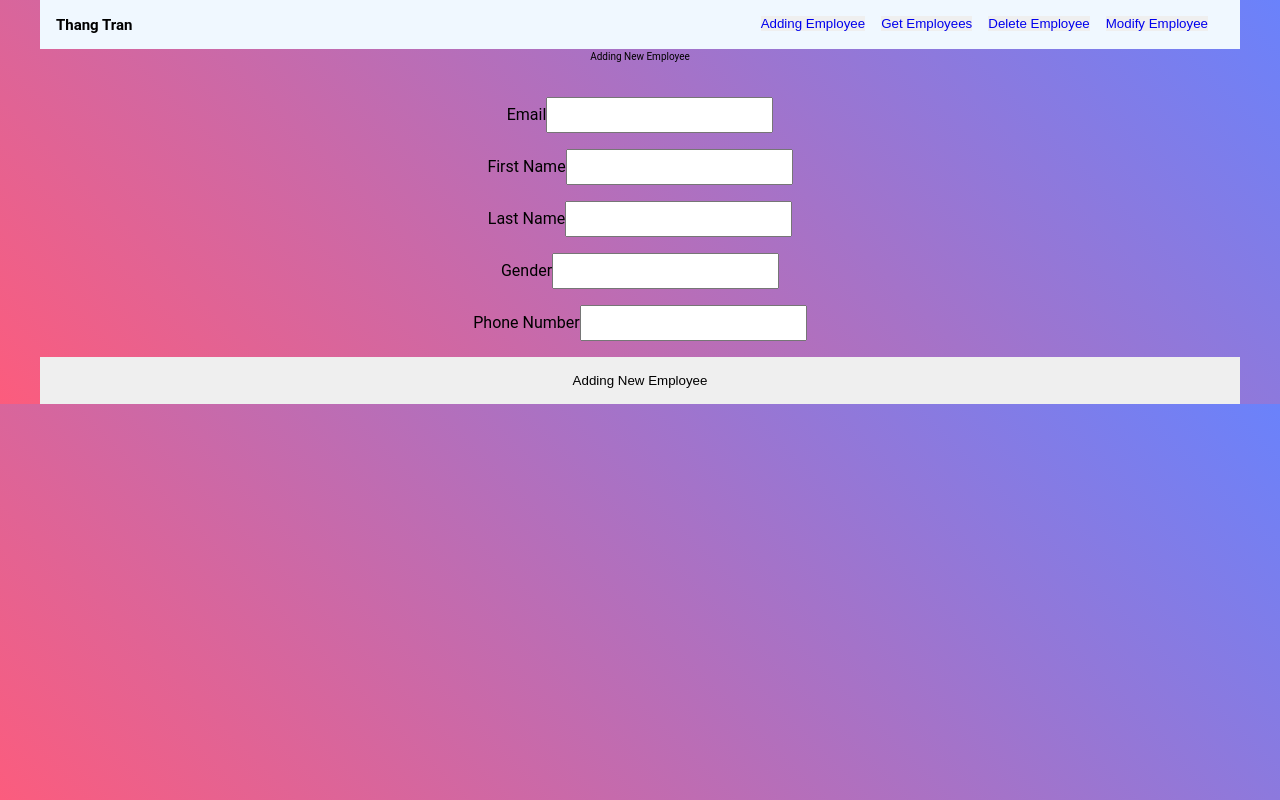
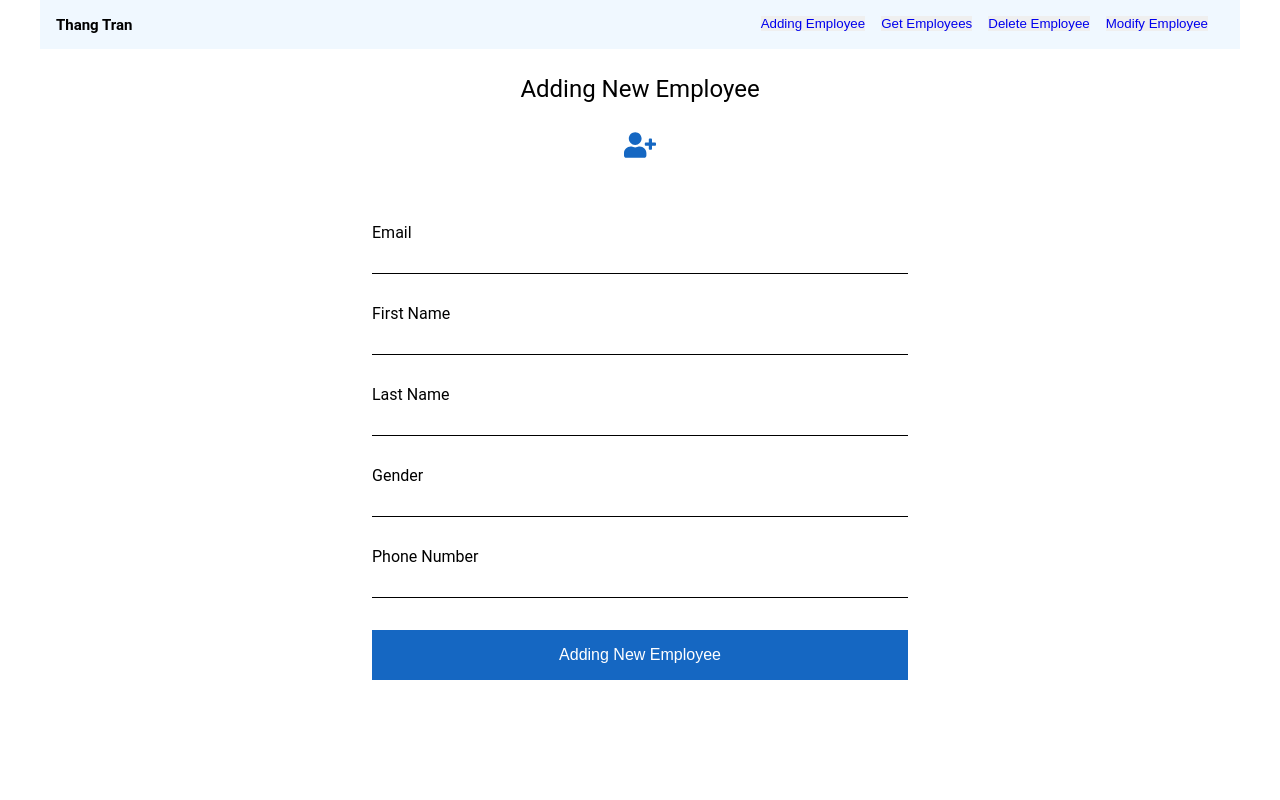
Before and after one commit to steventran1983/front-end-springboot, a React (Create React App) app: page / in a window 1280 px wide. Built offline with nearby package versions, Linux system fonts and the light colour scheme.

Commit message:
complete code

```diff
--- a/package.json
+++ b/package.json
@@ -10,6 +10,7 @@
     "react": "^18.2.0",
     "react-dom": "^18.2.0",
     "react-hot-toast": "^2.4.0",
+    "react-icons": "^4.6.0",
     "react-router-dom": "^6.4.3",
     "react-scripts": "5.0.1",
     "web-vitals": "^2.1.4"
--- a/src/component/addEmployee/AddEmployee.js
+++ b/src/component/addEmployee/AddEmployee.js
@@ -2,6 +2,8 @@ import React, {useRef} from "react";
 import axios from "axios";
 import toast from "react-hot-toast";
 import "./addEmployee.css";
+import {FaUserPlus} from 'react-icons/fa';
+
 
 const AddEmployee = () => {
   const emailRef = useRef(null)
@@ -37,31 +39,36 @@ const AddEmployee = () => {
 
   };
   return (
-    <section className="addemployee-container grid">
-      <div className="add-title">
-        <p>Adding New Employee</p>
+    <section className="addemployee grid">
+      <div className="addemp-container">
+        <div className="add-title">
+          <p>Adding New Employee</p>
+            <div className="avatar">
+              <FaUserPlus/>
+          </div>
+        </div>
         <form onSubmit={handleSubmit} className="adding-form submit">
           <label className="label">
             Email
-            <input className="input" name="empEmail" type="email" ref={emailRef} />
+            <input className="input-form-add" name="empEmail" type="email" ref={emailRef} />
           </label>
           <label className="label">
             First Name
-            <input className="input" name="empFirstName" type="text" />
+            <input className="input-form-add" name="empFirstName" type="text" />
           </label>
 
           <label className="label">
             Last Name
-            <input className="input" name="empLastName" type="text" />
+            <input className="input-form-add" name="empLastName" type="text" />
           </label>
 
           <label className="label">
             Gender
-            <input className="input" name="empGender" type="text" />
+            <input className="input-form-add" name="empGender" type="text" />
           </label>
           <label className="label">
             Phone Number
-            <input className="input" name="empPhoneNumber" type="text" />
+            <input className="input-form-add" name="empPhoneNumber" type="text" />
           </label>
 
           <button type="submit" className="submit-button">
--- a/src/component/addEmployee/addEmployee.css
+++ b/src/component/addEmployee/addEmployee.css
@@ -1,21 +1,59 @@
-.submit {
+.addemployee{
+  display: flex;
+  justify-content: center;
+
+}
+.addemp-container{
   display: flex;
   flex-direction: column;
-  row-gap: 1.6rem;
+  justify-content: center;
+  width: 600px;
+  /*background: #61dafb;*/
+}
+
+.adding-form {
+  display: flex;
+  align-items: center;
+  justify-content: center;
+  flex-direction: column;
+  row-gap: 3.2rem;
   padding-top: 3.2rem;
   font-size: 1.6rem;
 }
 
-.input{
+
+.label{
+  width: 100%;
+  text-align: left;
+}
+.input-form-add{
   height: 3.2rem;
   padding-left: 1.6rem;
   font-size: 1.6rem;
   padding-top: 1.6rem;
   padding-bottom: 1.6rem;
+  display: block;
+  width: 100%;
+  border-top: none;
+  border-left: none;
+  border-right: none;
+  border-bottom: 1px solid #000;
+
 }
 
 
 .submit-button{
   padding-top: 1.6rem;
   padding-bottom: 1.6rem;
+  width: 100%;
+  font-size: 1.6rem;
+  background: #1567C2 ;
+  color: white;
 }
+
+.add-title{
+  padding-top: 3.2rem;
+  text-align: center;
+  font-size: 2.4rem;
+
+}
--- a/src/component/getEmployee/GetEmployee.js
+++ b/src/component/getEmployee/GetEmployee.js
@@ -4,10 +4,17 @@ import toast from "react-hot-toast";
 import AddEmployee from "../addEmployee/AddEmployee";
 import "./getemployee.css";
 import GetOneEmployee from "./GetOneEmployee";
+import ModifyEmployee from "../modifyEmployee/ModifyEmployee";
 const GetEmployee = () => {
   const [load, setLoad] = useState(false);
   const [toggle, setToggle] = useState(true);
   const [employees, setEmployees] = useState([]);
+  const [modify,setModify] = useState(false)
+  const [employeeId,setEmployeeId] = useState("")
+  const handleModify = (empId) => {
+    setModify(true)
+    setEmployeeId(empId)
+  }
 
   const handleGetEmployees = async () => {
     try {
@@ -31,9 +38,9 @@ const GetEmployee = () => {
     }
   };
 
-  // useEffect(() => {
-  //   handleGetEmployees();
-  // }, [load]);
+  useEffect( () => {
+    handleGetEmployees();
+  }, [load]);
 
   return (
     <section className="get-employee grid">
@@ -50,11 +57,12 @@ const GetEmployee = () => {
           <ul className="get-employees-list">
             <li className="get-employee-item">
               <p className="employee-info">Emp ID</p>
-              <p className="employee-info">Emp Email</p>
+              <p className="employee-info email">Emp Email</p>
               <p className="employee-info">FName</p>
               <p className="employee-info">LName</p>
               <p className="employee-info">Gender</p>
               <p className="employee-info">Phone#</p>
+              <p className="employee-info">Modify</p>
               <p className="employee-info">Delete</p>
             </li>
             {employees.map((employee, index) => {
@@ -69,12 +77,17 @@ const GetEmployee = () => {
               return (
                 <li key={index} className="get-employee-item">
                   <p className="employee-info">{empId}</p>
-                  <p className="employee-info">{empEmail}</p>
+                  <p className="employee-info email">{empEmail}</p>
                   <p className="employee-info">{empFirstName}</p>
                   <p className="employee-info">{empLastName}</p>
                   <p className="employee-info">{empGender}</p>
                   <p className="employee-info">{empPhoneNumber}</p>
-                  <button onClick={() => handleDelete(empId)}> Delete</button>
+                  <p className="employee-info">
+                    <button onClick={() => handleModify(empId)} className="btn-delete"> Modify</button>
+                  </p>
+                  <p className="employee-info">
+                    <button onClick={() => handleDelete(empId)} className="btn-delete"> Delete</button>
+                  </p>
                 </li>
               );
             })}
@@ -83,6 +96,7 @@ const GetEmployee = () => {
           <GetOneEmployee />
         )}
       </div>
+      {modify ?  <ModifyEmployee data = {{setModify,employeeId}}/> : ""}
     </section>
   );
 };
--- a/src/component/getEmployee/getemployee.css
+++ b/src/component/getEmployee/getemployee.css
@@ -26,7 +26,7 @@
 }
 .get-employee-item{
   display: flex;
-  /*justify-content: space-between;*/
+  justify-content: space-between;
   align-items: center;
   font-size: 1.6rem;
   row-gap: 1.6rem;
@@ -38,6 +38,14 @@
 }
 
 .employee-info{
-  flex: 1 auto;
-  /*text-align: center;*/
+  flex: 1;
+  text-align: left ;
 }
+
+.email{
+  flex: 1.5;
+}
+
+.btn-delete{
+  padding: 0.8rem 3.2rem;
+}
--- a/src/component/modifyEmployee/ModifyEmployee.js
+++ b/src/component/modifyEmployee/ModifyEmployee.js
@@ -1,8 +1,75 @@
 import React from 'react'
+import toast from "react-hot-toast";
+import axios from "axios";
+import { FaTimes,FaUserEdit } from 'react-icons/fa';
+import "./modifyEmployee.css"
 
-const ModifyEmployee = () => {
+const ModifyEmployee = ({data}) => {
+  const {setModify,employeeId} = data
+
+  const handleModify = async (e) => {
+    e.preventDefault()
+    const newEmployee = {
+      empId:employeeId,
+      empEmail: e.target.empEmail.value,
+      empFirstName: e.target.empFirstName.value,
+      empLastName: e.target.empLastName.value,
+      empGender: e.target.empGender.value,
+      empPhoneNumber: e.target.empPhoneNumber.value,
+    }
+    console.log(newEmployee)
+    try{
+      await axios.put("http://localhost:8080/employees",newEmployee)
+      toast.success("Employee create successfully");
+      setModify(false)
+    }catch (err) {
+      toast.error("Employee modify false");
+    }
+  }
   return (
-    <div>ModifyEmployee</div>
+      <section className="modify gird">
+        <div className="modify-container">
+          <div className="modify-modal">
+            <p className="title">Employee Modification ID : {employeeId}</p>
+            <div className="avatar">
+              <FaUserEdit/>
+            </div>
+            <form onSubmit={handleModify} className="adding-form submit">
+              <label className="label">
+                Email
+                <input className="input-form" name="empEmail" type="email" />
+              </label>
+              <label className="label">
+                First Name
+                <input className="input-form" name="empFirstName" type="text" />
+              </label>
+
+              <label className="label">
+                Last Name
+                <input className="input-form" name="empLastName" type="text" />
+              </label>
+
+              <label className="label">
+                Gender
+                <input className="input-form" name="empGender" type="text" />
+              </label>
+              <label className="label">
+                Phone Number
+                <input className="input-form" name="empPhoneNumber" type="text" />
+              </label>
+
+              <button type="submit" className="submit-button">
+                {" "}
+                Submit
+              </button>
+            </form>
+
+            <button className="close-button" onClick={() => setModify(false)}>
+              <FaTimes/>
+            </button>
+          </div>
+        </div>
+      </section>
   )
 }
 
--- /dev/null
+++ b/src/component/modifyEmployee/modifyEmployee.css
@@ -0,0 +1,67 @@
+.modify-container{
+    transition: opacity 0.2s ease-out;
+    background: rgba(0,0,0, 0.5);
+    position: fixed;
+    bottom: 0;
+    right: 0;
+    left: 0;
+    top: 0;
+
+}
+
+.modify-modal {
+    padding-top: 1.6rem;
+    padding-bottom: 1.6rem;
+    background: #ffffff;
+    border-radius: 0.5em;
+    box-shadow: 0 10px 20px rgba(0,0,0, 0.2);
+    left: 50%;
+    max-width: 90%;
+    position: absolute;
+    top: 50%;
+    transform: translate(-50%, -50%);
+    width: 600px;
+    max-height: 90vh;
+    text-align: left;
+}
+
+.close-button{
+    position: fixed;
+    top:1.6rem;
+    right: 1.6rem;
+    font-size: 1.6rem;
+    padding: 0.8rem;
+}
+
+
+.adding-form{
+    padding:3.2rem;
+    margin-top: 3.2rem;
+}
+
+.input-form{
+    padding: 0.8rem;
+    font-size: 1.6rem;
+    display: block;
+    margin-top: 0.8rem;
+    margin-bottom: 0.8rem;
+    max-width: 100%;
+    border-top: none;
+    border-left: none;
+    border-right: none;
+    border-bottom: 1px solid #000;
+
+}
+
+.title{
+    padding-top: 1.6rem;
+    text-align: center;
+    font-size: 2.4rem;
+}
+
+.avatar{
+    text-align: center;
+    padding-top: 3.2rem;
+    font-size: 3.2rem;
+    color:#1567C2;;
+}
--- a/src/index.css
+++ b/src/index.css
@@ -43,7 +43,8 @@ html {
 
 body {
 	height: 100%;
-	background-image: linear-gradient(45deg, #fc5c7d, #6a82fb);
+	/*background-image: linear-gradient(45deg, #fc5c7d, #6a82fb);*/
+	background: #fff;
 }
 
 body,
```
Also changed, not shown: 1 other file (tests, documents, lock files or other folders).
